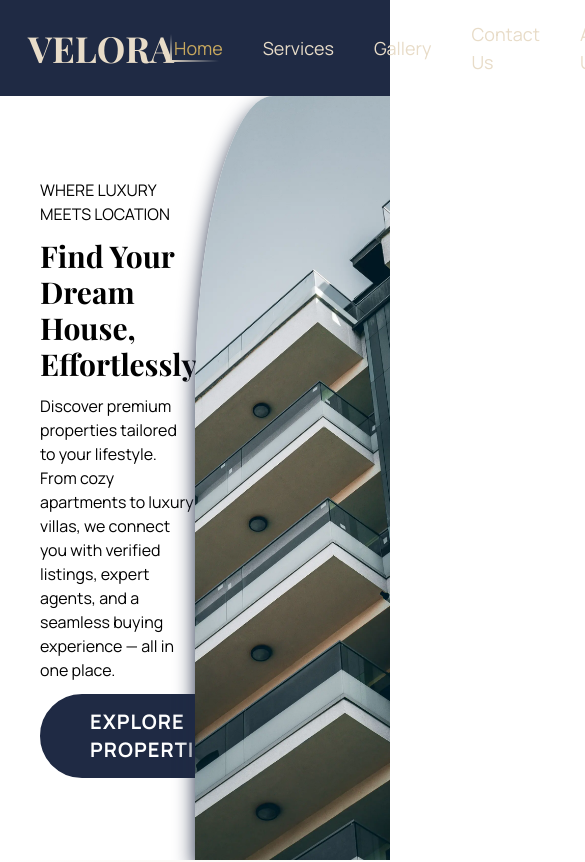
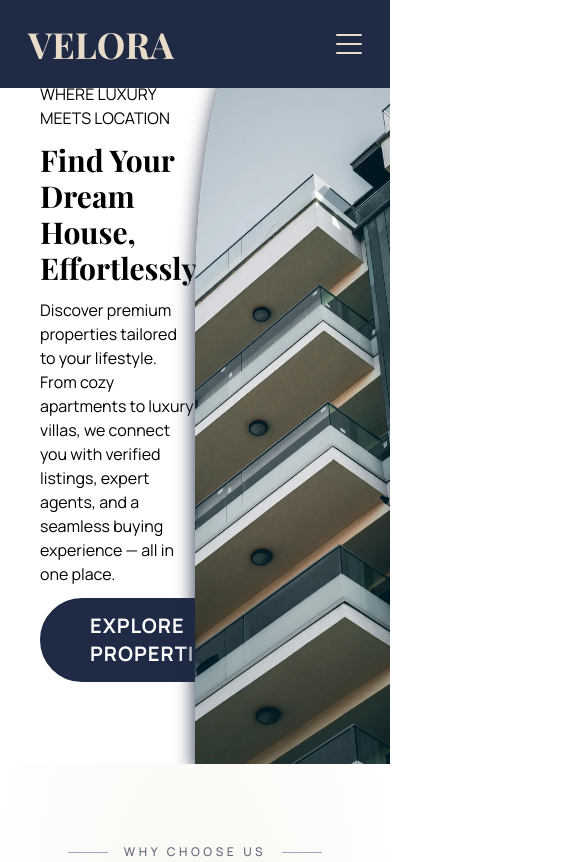
Before and after one commit to MuhammadAunR/Velora-Real-Estate, a Next.js app: page / in a window 390 px wide. Shown: the top 862 px of the page, 585 px wide, since content can reach past the window. Built offline with nearby package versions, Linux system fonts and the light colour scheme; a web font is replaced by a local one.

Commit message:
feat: make navbar responsive

```diff
--- a/components/Navbar.js
+++ b/components/Navbar.js
@@ -1,23 +1,39 @@
 'use client'
 
-import React, { useState } from 'react'
-
-const navOptions = [
-    { label: 'Home', href: '#home' },
-    { label: 'Services', href: '#services' },
-    { label: 'Gallery', href: '#gallery' },
-    { label: 'Contact Us', href: '#contact' },
-    { label: 'About Us', href: '#about' },
-]
+import React, { useEffect, useState } from 'react'
+import Hamburger from './UI/Hamburger'
+import { useNavbar } from '@/context/NavbarContext'
+import { navOptions } from '@/constants/NavOptions'
 
 const Navbar = () => {
 
-    const [activeNavbar, setActiveNavbar] = useState('home')
+    const [isScrolled, setIsScrolled] = useState(false)
+    const { activeNavbar, setActiveNavbar } = useNavbar()
+
+    useEffect(() => {
+        const target = document.getElementById(activeNavbar)
+        if (target && window.lenis) {
+            window.lenis.scrollTo(target, { offset: -80 })
+        }
+    }, [activeNavbar])
+
+    useEffect(() => {
+        const handleScroll = () => {
+            if (window.scrollY > 50) {
+                setIsScrolled(true)
+            } else {
+                setIsScrolled(false)
+            }
+        }
+        window.addEventListener('scroll', handleScroll)
+        return () => window.removeEventListener('scroll', handleScroll)
+    }, [])
+
 
     return (
-        <nav className='flex items-center justify-between py-5 px-7 bg-primary'>
+        <nav className={`flex items-center justify-between bg-primary px-7 fixed z-100 w-full transition-all ease-linear duration-300 ${isScrolled ? 'py-5' : 'py-6'}`}>
             <h1 className='font-bold text-4xl uppercase text-secondary'>Velora</h1>
-            <ul className='flex items-center justify-center gap-10'>
+            <ul className='flex items-center justify-center gap-10 max-lg:hidden'>
                 {navOptions.map((option, index) => {
                     return <a
                         key={index}
@@ -34,13 +50,14 @@ const Navbar = () => {
                     </a>
                 })}
             </ul>
-            <div>
-                <button className='text-secondary hover:text-accent transition-colors ease-linear duration-300 cursor-pointer'>
-                    <svg xmlns="http://www.w3.org/2000/svg" width="32" fill="currentColor" height="32" viewBox="0 0 32 32">
-                        <path d="M25.873,6.069c-2.619-2.623-6.103-4.067-9.814-4.069C8.411,2,2.186,8.224,2.184,15.874c-.001,2.446,.638,4.833,1.852,6.936l-1.969,7.19,7.355-1.929c2.026,1.106,4.308,1.688,6.63,1.689h.006c7.647,0,13.872-6.224,13.874-13.874,.001-3.708-1.44-7.193-4.06-9.815h0Zm-9.814,21.347h-.005c-2.069,0-4.099-.557-5.87-1.607l-.421-.25-4.365,1.145,1.165-4.256-.274-.436c-1.154-1.836-1.764-3.958-1.763-6.137,.003-6.358,5.176-11.531,11.537-11.531,3.08,.001,5.975,1.202,8.153,3.382,2.177,2.179,3.376,5.077,3.374,8.158-.003,6.359-5.176,11.532-11.532,11.532h0Zm6.325-8.636c-.347-.174-2.051-1.012-2.369-1.128-.318-.116-.549-.174-.78,.174-.231,.347-.895,1.128-1.098,1.359-.202,.232-.405,.26-.751,.086-.347-.174-1.464-.54-2.788-1.72-1.03-.919-1.726-2.054-1.929-2.402-.202-.347-.021-.535,.152-.707,.156-.156,.347-.405,.52-.607,.174-.202,.231-.347,.347-.578,.116-.232,.058-.434-.029-.607-.087-.174-.78-1.88-1.069-2.574-.281-.676-.567-.584-.78-.595-.202-.01-.433-.012-.665-.012s-.607,.086-.925,.434c-.318,.347-1.213,1.186-1.213,2.892s1.242,3.355,1.416,3.587c.174,.232,2.445,3.733,5.922,5.235,.827,.357,1.473,.571,1.977,.73,.83,.264,1.586,.227,2.183,.138,.666-.1,2.051-.839,2.34-1.649,.289-.81,.289-1.504,.202-1.649s-.318-.232-.665-.405h0Z" fillRule="evenodd"></path>
-                    </svg>
-                </button>
-            </div>
+            <button className='text-secondary hover:text-accent transition-colors ease-linear duration-300 cursor-pointer max-lg:hidden'>
+                <svg xmlns="http://www.w3.org/2000/svg" width="32" fill="currentColor" height="32" viewBox="0 0 32 32">
+                    <path d="M25.873,6.069c-2.619-2.623-6.103-4.067-9.814-4.069C8.411,2,2.186,8.224,2.184,15.874c-.001,2.446,.638,4.833,1.852,6.936l-1.969,7.19,7.355-1.929c2.026,1.106,4.308,1.688,6.63,1.689h.006c7.647,0,13.872-6.224,13.874-13.874,.001-3.708-1.44-7.193-4.06-9.815h0Zm-9.814,21.347h-.005c-2.069,0-4.099-.557-5.87-1.607l-.421-.25-4.365,1.145,1.165-4.256-.274-.436c-1.154-1.836-1.764-3.958-1.763-6.137,.003-6.358,5.176-11.531,11.537-11.531,3.08,.001,5.975,1.202,8.153,3.382,2.177,2.179,3.376,5.077,3.374,8.158-.003,6.359-5.176,11.532-11.532,11.532h0Zm6.325-8.636c-.347-.174-2.051-1.012-2.369-1.128-.318-.116-.549-.174-.78,.174-.231,.347-.895,1.128-1.098,1.359-.202,.232-.405,.26-.751,.086-.347-.174-1.464-.54-2.788-1.72-1.03-.919-1.726-2.054-1.929-2.402-.202-.347-.021-.535,.152-.707,.156-.156,.347-.405,.52-.607,.174-.202,.231-.347,.347-.578,.116-.232,.058-.434-.029-.607-.087-.174-.78-1.88-1.069-2.574-.281-.676-.567-.584-.78-.595-.202-.01-.433-.012-.665-.012s-.607,.086-.925,.434c-.318,.347-1.213,1.186-1.213,2.892s1.242,3.355,1.416,3.587c.174,.232,2.445,3.733,5.922,5.235,.827,.357,1.473,.571,1.977,.73,.83,.264,1.586,.227,2.183,.138,.666-.1,2.051-.839,2.34-1.649,.289-.81,.289-1.504,.202-1.649s-.318-.232-.665-.405h0Z" fillRule="evenodd"></path>
+                </svg>
+            </button>
+            <span className='lg:hidden'>
+                <Hamburger />
+            </span>
         </nav>
     )
 }
```
